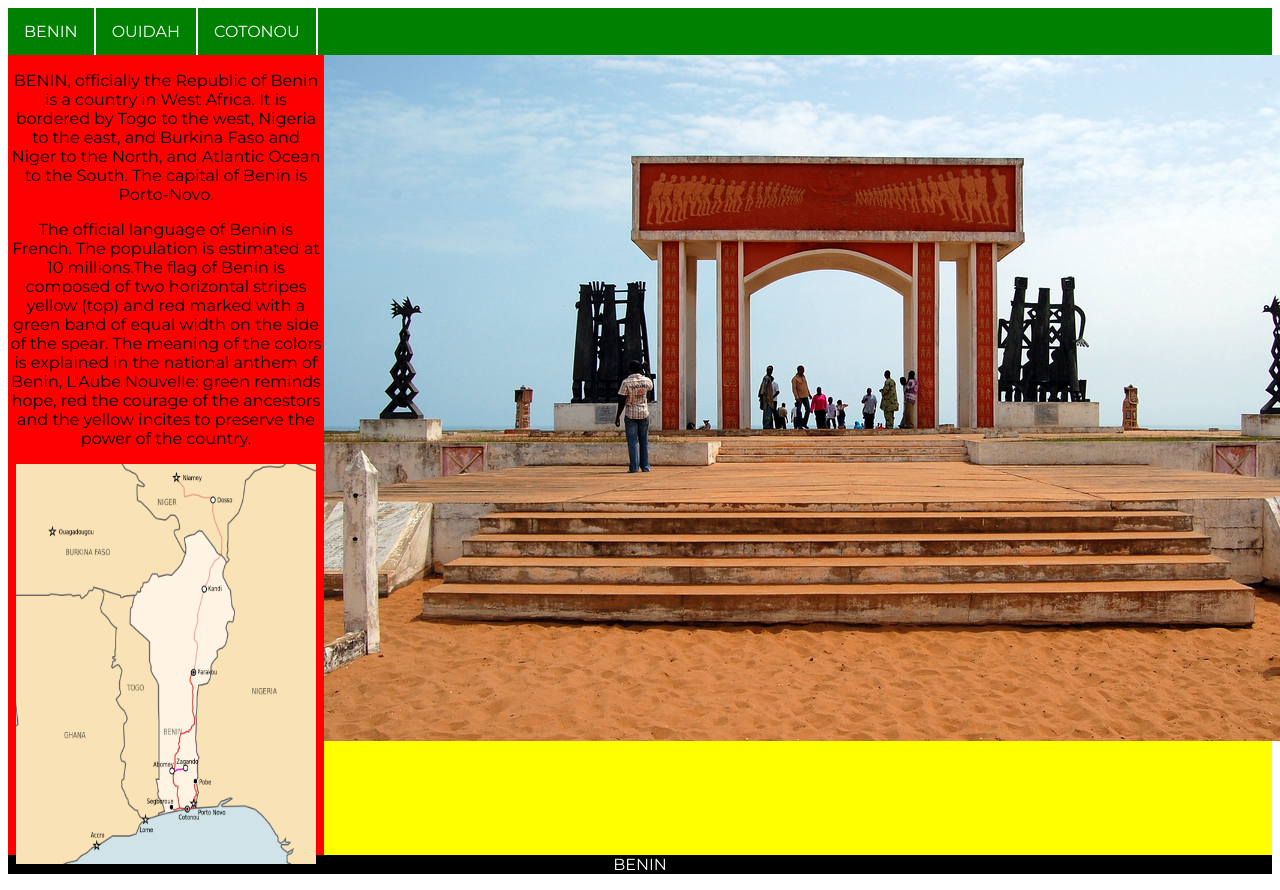
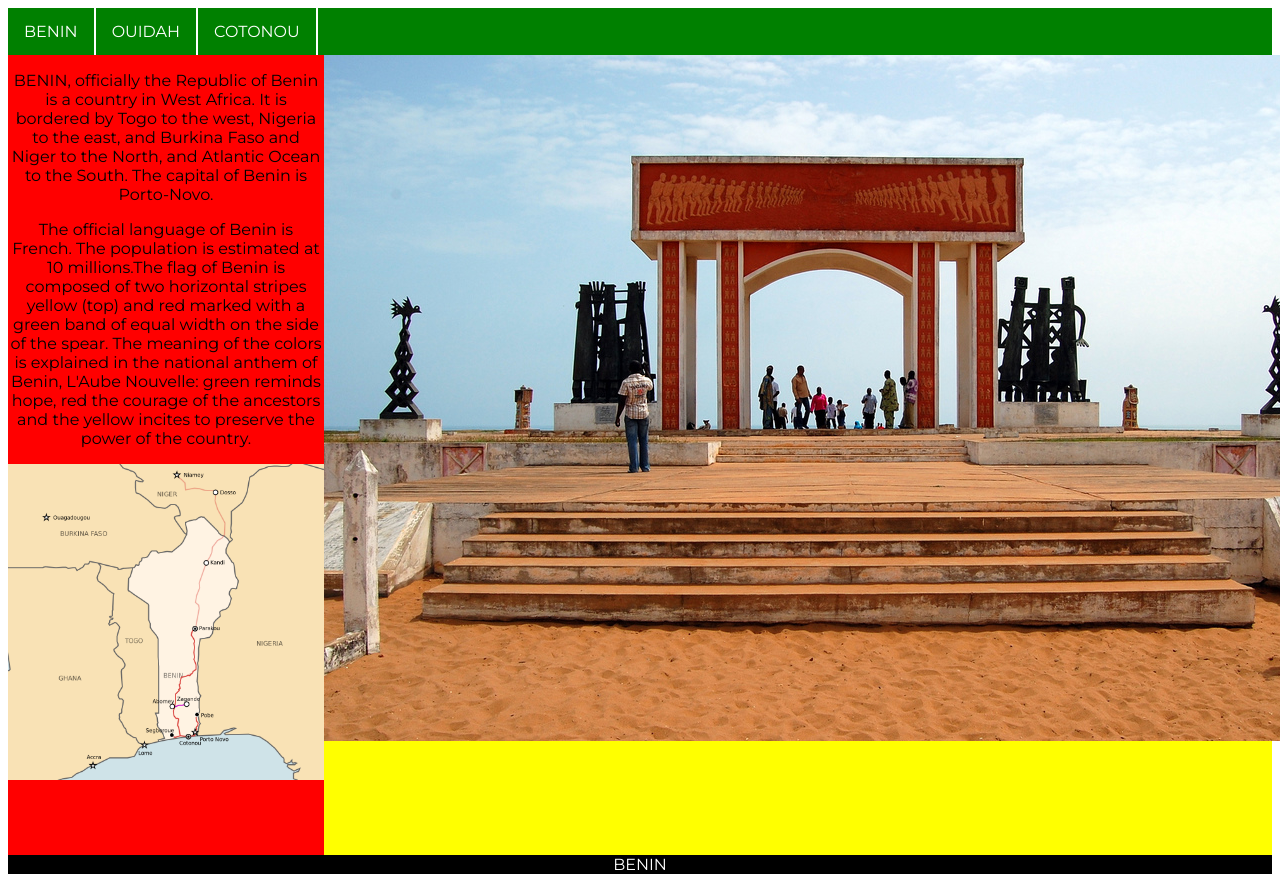
Before and after one commit to rstaton16/benin, a plain HTML site: page index.html in a window 1280 px wide. Shown: the top 890 px of the page. Drawn offline with Linux system fonts and the light colour scheme.

Commit message:
hope final

```diff
--- a/CSS/stylesheet.css
+++ b/CSS/stylesheet.css
@@ -49,8 +49,7 @@ li a {
 }
 /*these are the classes for the divisions on our website*/
 #size {
-    width: 300px;
-    height: 400px;
+    width: 100%;
 }
 #1size {
     max-width:100%;
```
